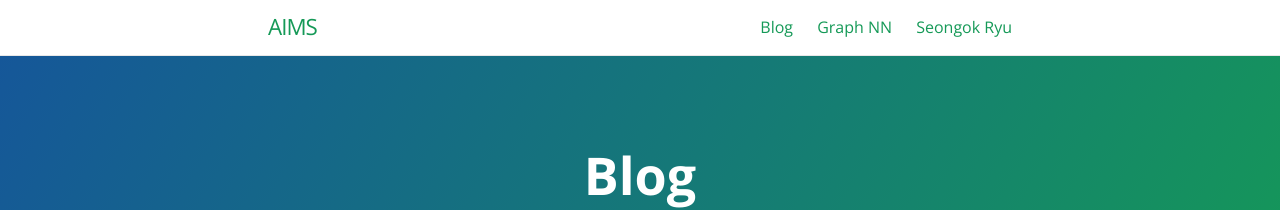
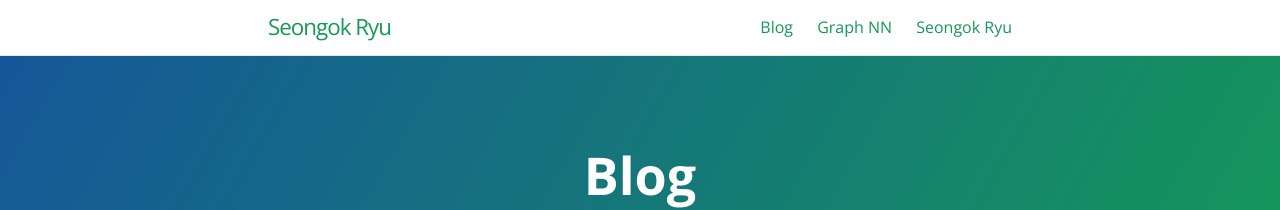
Before and after one commit to SeongokRyu/seongokryu.github.io, a Jekyll site: the page built from Blog.md, in a window 1280 px wide. Shown: the top 210 px of the page. Built offline with Jekyll 4.4.1, drawn with Linux system fonts in a browser that asks for light colours.

Commit message:
Update _config.yml

```diff
--- a/_config.yml
+++ b/_config.yml
@@ -1,5 +1,5 @@
-title: AIMS
-description: Artificial Intelligence and Molecular Science
+title: Seongok Ryu
+description: Ph.D student @ KAIST. Have researched deep learning applications for drug discovery in ph.d course.
 show_downloads: true
 
 baseurl: "" # change this to the subpath of your site, e.g. /blog. Leave it empty if you don't need it.
```
